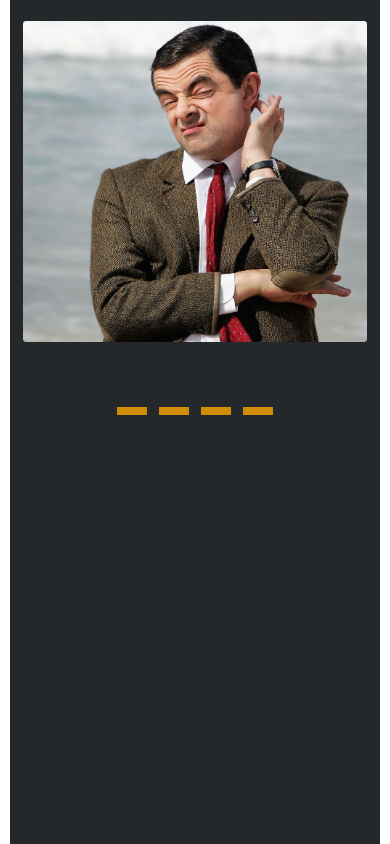
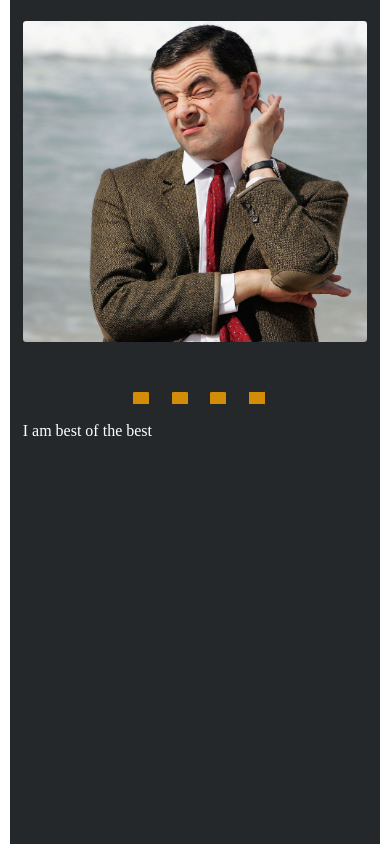
Before and after one commit to LInus1408/cssMemSlider, a plain HTML site: page cssMemSlider/index.html in a window 390 px wide. Drawn offline with Linux system fonts and the light colour scheme.

Commit message:
feat: add controls (Tue, May 17, 2022 04:27:04 AM)

```diff
--- a/cssMemSlider/index.html
+++ b/cssMemSlider/index.html
@@ -5,6 +5,7 @@
   <meta http-equiv="X-UA-Compatible" content="IE=edge">
   <meta name="viewport" content="width=device-width, initial-scale=1.0">
   <title>cssMemSlider</title>
+  <link rel="icon" href="./trollFace.ico">
   <link rel="stylesheet" href="./style.css">
 </head>
 <body>
@@ -13,32 +14,35 @@
 
         <div class="slider">
           <div class="slides">
-            <input type="radio" name="r" id="r1" checked>
-            <input type="radio" name="r" id="r2">
-            <input type="radio" name="r" id="r3">
-            <input type="radio" name="r" id="r4">
+            <input type="radio" name="mem" id="val1" checked>
+            <input type="radio" name="mem" id="val2">
+            <input type="radio" name="mem" id="val3">
+            <input type="radio" name="mem" id="val4">
 
-            <div class="slide s1">
+            <div class="slide flip">
                 <img src="./images/mem1.jpg" alt="pic" class="img">
+                <div class="text">I am best of the best</div>
             </div>
             <div class="slide">
                 <img src="./images/mem2.jpg" alt="pic" class="img">
+                <div class="text">I will become a programmer</div>
             </div>
             <div class="slide">
                 <img src="./images/mem3.jpg" alt="pic" class="img">
+                <div class="text">Kill Dumbledore</div>
             </div>
             <div class="slide">
                 <img src="./images/mem4.jpeg" alt="pic" class="img">
+                <div class="text">Would you like some coffee?</div>
             </div>
           </div>
             <div class="navigation_slider">
-              <label for="r1" class="control"></label>
-              <label for="r2" class="control"></label>
-              <label for="r3" class="control"></label>
-              <label for="r4" class="control"></label>
+              <label for="val1" class="control"></label>
+              <label for="val2" class="control"></label>
+              <label for="val3" class="control"></label>
+              <label for="val4" class="control control_last"></label>
             </div>
       </div>
-
     </div>
 </div>
 </body>
--- a/cssMemSlider/style.css
+++ b/cssMemSlider/style.css
@@ -36,25 +36,28 @@
   display: flex;
   width: 100%;
   justify-content: flex-end;
+  gap: 0.4%;
 }
 
 .control {
-  width: 30px;
-  height: 8px;
-  margin: 6px;
+  width: 1vw;
+  height: 0.6vw;
   cursor: pointer;
   background-color: orange;
   opacity: 0.8;
-  border-radius: 2%;
+  border-radius: 30%;
   transition: all 0.4s ease;
+  border: 0.5rem solid #25282a;
+}
+.control_last {
+  border-right: none;
+}
+.control:hover {
+  background-color: silver;
+  opacity: 1;
 }
 
-.control:hover {
-  opacity: 1;
-  transform:scale(1.1);
-}
-
-input[name="r"] {
+input[name="mem"] {
   display: none;
   visibility: hidden;
 }
@@ -75,20 +78,25 @@ input[name="r"] {
   height: 85%;
   border-radius: 1%;
 }
+.text {
+  transform: translateY(4vh);
+  line-height: 1.4rem;
+  color: white;
+}
 
-#r1:checked ~ .s1 {
+#val1:checked ~ .flip {
   margin-left: 0;
 }
 
-#r2:checked ~ .s1 {
+#val2:checked ~ .flip {
   margin-left: -25%;
 }
 
-#r3:checked ~ .s1 {
+#val3:checked ~ .flip {
   margin-left: -50%;
 }
 
-#r4:checked ~ .s1 {
+#val4:checked ~ .flip {
   margin-left: -75%;
 }
 
@@ -110,9 +118,19 @@ input[name="r"] {
     height: 40% !important;
   }
   .navigation_slider {
-    transform: translateY(-50vh);
+    transform: translateY(-52vh);
     justify-content: center;
 }
+  .navigation_slider {
+    gap: 2%;
+  }
+  .control {
+    width: 4vw;
+    height: 3vw;
+  }
+  .text {
+    transform: translateY(9vh);
+    line-height: 1.3rem;
+  }
+
  }
-
- /* Временно */
```
Also changed, not shown: cssMemSlider/trollFace.ico (added).
